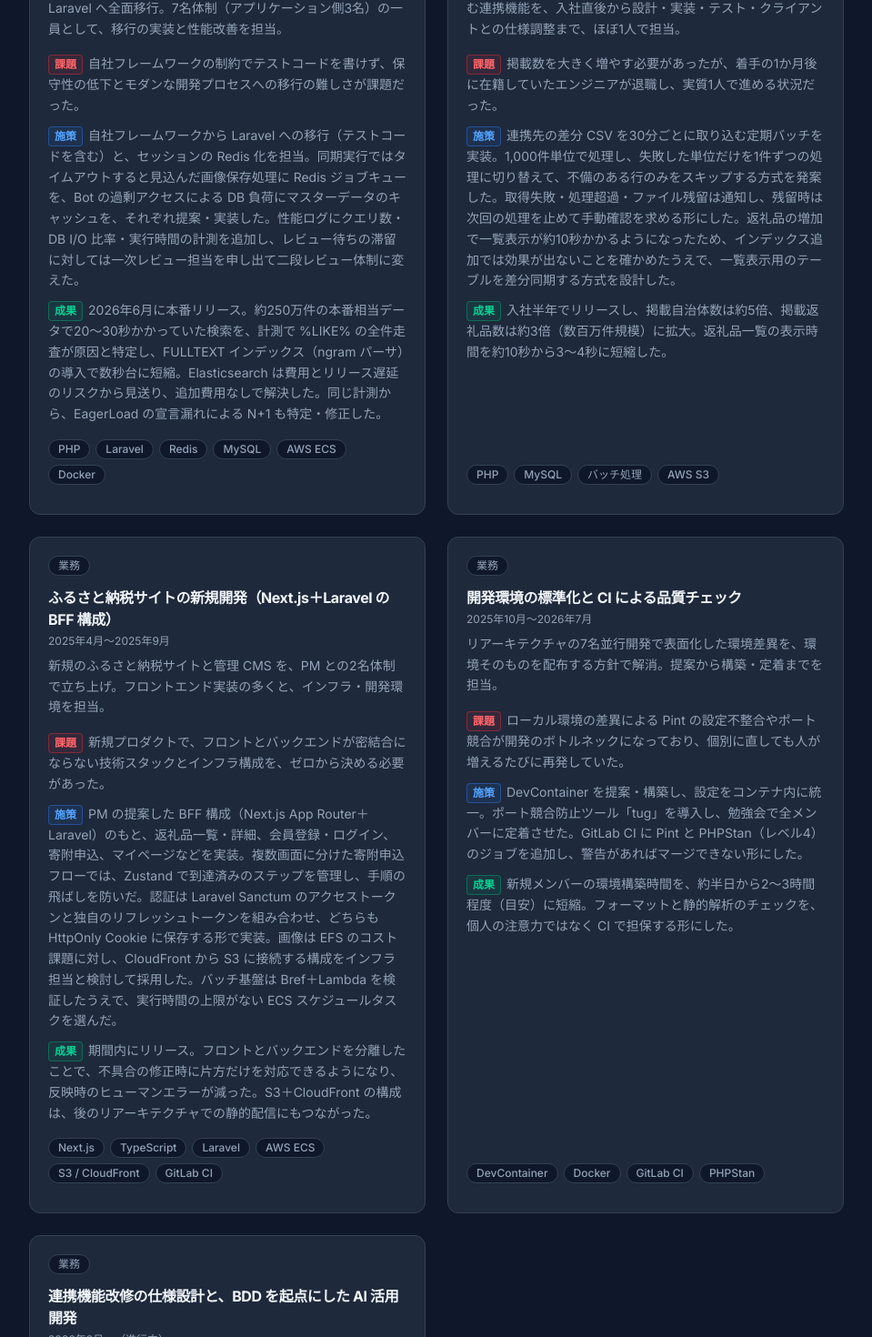
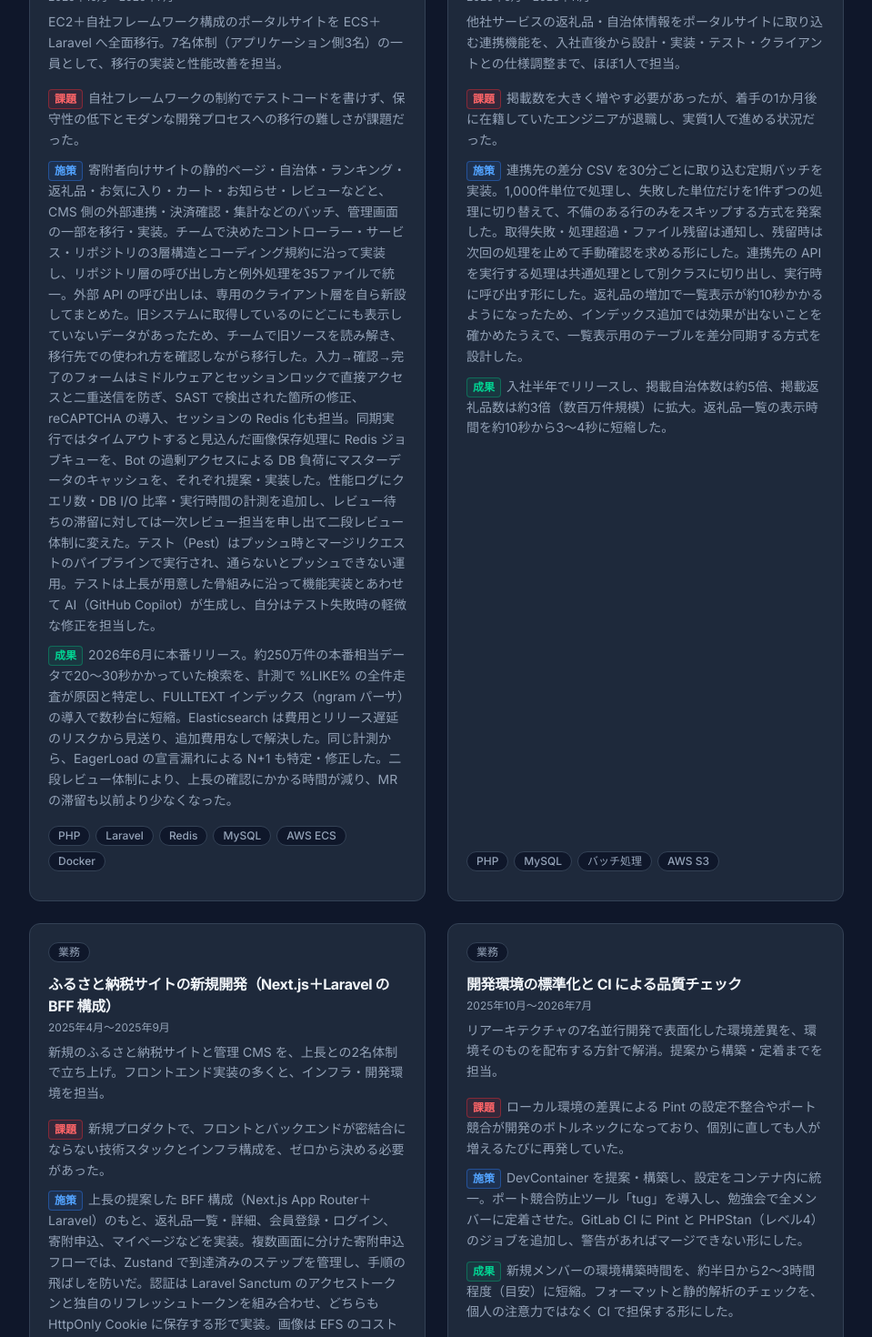
Before and after one commit to shun2580/portforio-v2, a Next.js app: page / in a window 1280 px wide. Shown: the part 2180-3650 px from the top of the page at 91% size, without its empty margins (160-1119 px from the left). Built offline with nearby package versions, Linux system fonts and the light colour scheme.

Commit message:
職務経歴書に合わせて実績を更新(移行と設計、テストの実態、PM→上長、Pest追加)

```diff
--- a/data/projectsData.ts
+++ b/data/projectsData.ts
@@ -10,9 +10,9 @@ export const projectsData: Project[] = [
     problem:
       '自社フレームワークの制約でテストコードを書けず、保守性の低下とモダンな開発プロセスへの移行の難しさが課題だった。',
     solution:
-      '自社フレームワークから Laravel への移行（テストコードを含む）と、セッションの Redis 化を担当。同期実行ではタイムアウトすると見込んだ画像保存処理に Redis ジョブキューを、Bot の過剰アクセスによる DB 負荷にマスターデータのキャッシュを、それぞれ提案・実装した。性能ログにクエリ数・DB I/O 比率・実行時間の計測を追加し、レビュー待ちの滞留に対しては一次レビュー担当を申し出て二段レビュー体制に変えた。',
+      '寄附者向けサイトの静的ページ・自治体・ランキング・返礼品・お気に入り・カート・お知らせ・レビューなどと、CMS 側の外部連携・決済確認・集計などのバッチ、管理画面の一部を移行・実装。チームで決めたコントローラー・サービス・リポジトリの3層構造とコーディング規約に沿って実装し、リポジトリ層の呼び出し方と例外処理を35ファイルで統一。外部 API の呼び出しは、専用のクライアント層を自ら新設してまとめた。旧システムに取得しているのにどこにも表示していないデータがあったため、チームで旧ソースを読み解き、移行先での使われ方を確認しながら移行した。入力→確認→完了のフォームはミドルウェアとセッションロックで直接アクセスと二重送信を防ぎ、SAST で検出された箇所の修正、reCAPTCHA の導入、セッションの Redis 化も担当。同期実行ではタイムアウトすると見込んだ画像保存処理に Redis ジョブキューを、Bot の過剰アクセスによる DB 負荷にマスターデータのキャッシュを、それぞれ提案・実装した。性能ログにクエリ数・DB I/O 比率・実行時間の計測を追加し、レビュー待ちの滞留に対しては一次レビュー担当を申し出て二段レビュー体制に変えた。テスト（Pest）はプッシュ時とマージリクエストのパイプラインで実行され、通らないとプッシュできない運用。テストは上長が用意した骨組みに沿って機能実装とあわせて AI（GitHub Copilot）が生成し、自分はテスト失敗時の軽微な修正を担当した。',
     result:
-      '2026年6月に本番リリース。約250万件の本番相当データで20〜30秒かかっていた検索を、計測で %LIKE% の全件走査が原因と特定し、FULLTEXT インデックス（ngram パーサ）の導入で数秒台に短縮。Elasticsearch は費用とリリース遅延のリスクから見送り、追加費用なしで解決した。同じ計測から、EagerLoad の宣言漏れによる N+1 も特定・修正した。',
+      '2026年6月に本番リリース。約250万件の本番相当データで20〜30秒かかっていた検索を、計測で %LIKE% の全件走査が原因と特定し、FULLTEXT インデックス（ngram パーサ）の導入で数秒台に短縮。Elasticsearch は費用とリリース遅延のリスクから見送り、追加費用なしで解決した。同じ計測から、EagerLoad の宣言漏れによる N+1 も特定・修正した。二段レビュー体制により、上長の確認にかかる時間が減り、MR の滞留も以前より少なくなった。',
     tags: ['PHP', 'Laravel', 'Redis', 'MySQL', 'AWS ECS', 'Docker'],
     githubUrl: '#',
   },
@@ -25,7 +25,7 @@ export const projectsData: Project[] = [
     problem:
       '掲載数を大きく増やす必要があったが、着手の1か月後に在籍していたエンジニアが退職し、実質1人で進める状況だった。',
     solution:
-      '連携先の差分 CSV を30分ごとに取り込む定期バッチを実装。1,000件単位で処理し、失敗した単位だけを1件ずつの処理に切り替えて、不備のある行のみをスキップする方式を発案した。取得失敗・処理超過・ファイル残留は通知し、残留時は次回の処理を止めて手動確認を求める形にした。返礼品の増加で一覧表示が約10秒かかるようになったため、インデックス追加では効果が出ないことを確かめたうえで、一覧表示用のテーブルを差分同期する方式を設計した。',
+      '連携先の差分 CSV を30分ごとに取り込む定期バッチを実装。1,000件単位で処理し、失敗した単位だけを1件ずつの処理に切り替えて、不備のある行のみをスキップする方式を発案した。取得失敗・処理超過・ファイル残留は通知し、残留時は次回の処理を止めて手動確認を求める形にした。連携先の API を実行する処理は共通処理として別クラスに切り出し、実行時に呼び出す形にした。返礼品の増加で一覧表示が約10秒かかるようになったため、インデックス追加では効果が出ないことを確かめたうえで、一覧表示用のテーブルを差分同期する方式を設計した。',
     result:
       '入社半年でリリースし、掲載自治体数は約5倍、掲載返礼品数は約3倍（数百万件規模）に拡大。返礼品一覧の表示時間を約10秒から3〜4秒に短縮した。',
     tags: ['PHP', 'MySQL', 'バッチ処理', 'AWS S3'],
@@ -36,11 +36,11 @@ export const projectsData: Project[] = [
     title: 'ふるさと納税サイトの新規開発（Next.js＋Laravel の BFF 構成）',
     period: '2025年4月〜2025年9月',
     overview:
-      '新規のふるさと納税サイトと管理 CMS を、PM との2名体制で立ち上げ。フロントエンド実装の多くと、インフラ・開発環境を担当。',
+      '新規のふるさと納税サイトと管理 CMS を、上長との2名体制で立ち上げ。フロントエンド実装の多くと、インフラ・開発環境を担当。',
     problem:
       '新規プロダクトで、フロントとバックエンドが密結合にならない技術スタックとインフラ構成を、ゼロから決める必要があった。',
     solution:
-      'PM の提案した BFF 構成（Next.js App Router＋Laravel）のもと、返礼品一覧・詳細、会員登録・ログイン、寄附申込、マイページなどを実装。複数画面に分けた寄附申込フローでは、Zustand で到達済みのステップを管理し、手順の飛ばしを防いだ。認証は Laravel Sanctum のアクセストークンと独自のリフレッシュトークンを組み合わせ、どちらも HttpOnly Cookie に保存する形で実装。画像は EFS のコスト課題に対し、CloudFront から S3 に接続する構成をインフラ担当と検討して採用した。バッチ基盤は Bref＋Lambda を検証したうえで、実行時間の上限がない ECS スケジュールタスクを選んだ。',
+      '上長の提案した BFF 構成（Next.js App Router＋Laravel）のもと、返礼品一覧・詳細、会員登録・ログイン、寄附申込、マイページなどを実装。複数画面に分けた寄附申込フローでは、Zustand で到達済みのステップを管理し、手順の飛ばしを防いだ。認証は Laravel Sanctum のアクセストークンと独自のリフレッシュトークンを組み合わせ、どちらも HttpOnly Cookie に保存する形で実装。画像は EFS のコスト課題に対し、CloudFront から S3 に接続する構成をインフラ担当と検討して採用した。バッチ基盤は Bref＋Lambda を検証したうえで、実行時間の上限がない ECS スケジュールタスクを選んだ。',
     result:
       '期間内にリリース。フロントとバックエンドを分離したことで、不具合の修正時に片方だけを対応できるようになり、反映時のヒューマンエラーが減った。S3＋CloudFront の構成は、後のリアーキテクチャでの静的配信にもつながった。',
     tags: ['Next.js', 'TypeScript', 'Laravel', 'AWS ECS', 'S3 / CloudFront', 'GitLab CI'],
@@ -85,7 +85,7 @@ export const projectsData: Project[] = [
     problem:
       'goroutine・channel・interface・テストといった Go の基本を、実際に使うものを作りながら身につけたかった。題材として、GitHub 通知や RSS を個別に確認する手間をなくすツールを選んだ。',
     solution:
-      '取得・絞り込み・通知をインターフェースで分離し、各情報源の取得を goroutine で並列に実行して channel で結果を集める構成にした。time.Ticker で定期実行し、SIGINT / SIGTERM を受けたら実行中の見回りを終えてから止まるようにした。ntfy 通知・RSS 取得・重複除外のテストは httptest などで書いた。',
+      '取得・絞り込み・通知をインターフェースで分離し、各情報源の取得を goroutine で並列に実行して channel で結果を集める構成にした。time.Ticker で定期実行し、SIGINT / SIGTERM を受けたら実行中の見回りを終えてから止まるようにした。ntfy 通知・RSS 取得・重複除外のテストは httptest などで用意した（テストコードはほとんどを AI が書いた）。',
     result:
       '並列取得・重複除外・通知・定期実行・設定ファイルの読み込み・終了時の後始末までを実装して完成し、tmux で常駐させる手順も README にまとめた。次は、書いたコードを読み直して設計判断（channel で集約した理由、終了時の止まり方など）を自分の言葉で説明できるようにすることと、既読記録の永続化・GitHub 取得処理のテストに取り組む。',
     tags: ['Go', 'goroutine / channel', 'ntfy'],
--- a/data/skillsData.ts
+++ b/data/skillsData.ts
@@ -25,6 +25,7 @@ export const skillsData: SkillCategory[] = [
       'GitHub Copilot',
       'BDD (Gherkin)',
       'PHPStan / Pint',
+      'Pest',
       'tmux',
       'Datadog / Zabbix / Grafana',
     ],
```
